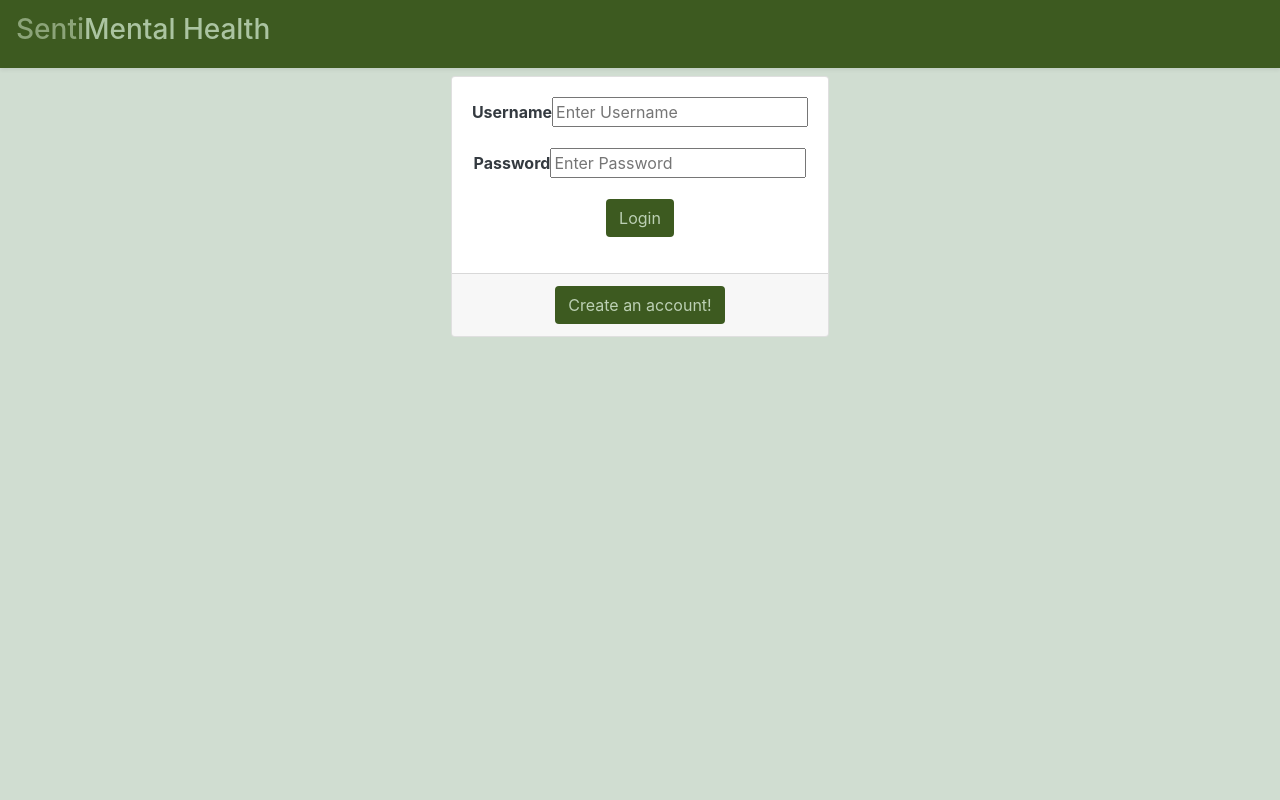
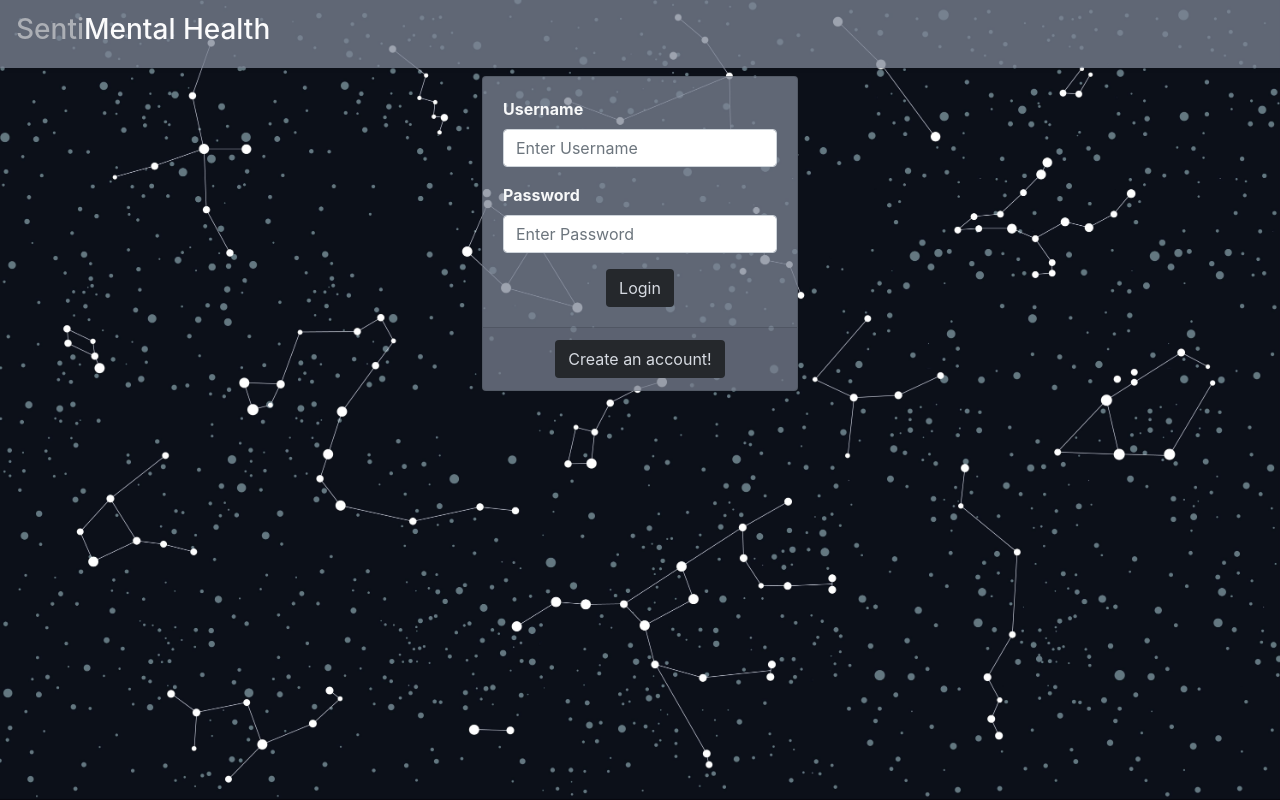
Before and after one commit to ptrcktylr/mental-health-app, an Angular app in the folder AngularMentalHealthApp/: page /login in a window 1280 px wide. Built offline with nearby package versions, Linux system fonts and the light colour scheme.

Commit message:
I decided I didn't like the green

```diff
--- a/AngularMentalHealthApp/src/app/components/portal/login/login.component.html
+++ b/AngularMentalHealthApp/src/app/components/portal/login/login.component.html
@@ -1,18 +1,18 @@
 <nav class="navbar navbar-expand-sm shadow-sm my-navbar">
     <a class="navbar-brand" href=""><h3><span id="normalWords">Senti</span><span class="emphasisWords">Mental Health</span></h3></a>
 </nav>
-<div class="d-flex p-2 justify-content-center">
-    <div id = "login" class="card">
-        <div class="card-body text-dark text-center">
+<div class="d-flex p-2 justify-content-center align-items-center">
+    <div id = "login" class="card my-card">
+        <div class="card-body">
             <div class="form-group">
                 <label for="uname"><b>Username</b></label>
-                <input (click) = "resetError()" id="username" [(ngModel)] = "username" type="text" placeholder="Enter Username" name="uname" required>
+                <input class="form-control" (click) = "resetError()" id="username" [(ngModel)] = "username" type="text" placeholder="Enter Username" name="uname" required>
             </div>
             <div class="form-group">
                 <label for="psw"><b>Password</b></label>
-                <input (click) = "resetError()" id = "password" [(ngModel)] = "password" type="password" placeholder="Enter Password" name="psw" required>
+                <input class="form-control"(click) = "resetError()" id = "password" [(ngModel)] = "password" type="password" placeholder="Enter Password" name="psw" required>
             </div>
-            <div class="form-group">
+            <div class="text-center">
                 <button (click) = "login()" id = "loginButton" class="btn">Login</button>
             </div>
         </div>
--- a/AngularMentalHealthApp/src/app/components/professionals/professional-all-patients/professional-all-patients.component.html
+++ b/AngularMentalHealthApp/src/app/components/professionals/professional-all-patients/professional-all-patients.component.html
@@ -1,2 +1,2 @@
 <app-professional-nav></app-professional-nav>
-<p>professional-all-patients works!</p>
+<div class="justify-content-center"><p>professional-all-patients works!</p></div>
--- a/AngularMentalHealthApp/src/styles.css
+++ b/AngularMentalHealthApp/src/styles.css
@@ -1,33 +1,42 @@
 .my-navbar{
-    background-color: #3D5A20;
+    background-color: rgb(124, 132, 148, .75);
+}
+.my-card{
+    background-color: rgb(124, 132, 148, .75);
+    color: #f7f8f9;
 }
 
 .normalWords{
-    color: #8CA479;
+    color: #D7DBE2;
 }
 
 #normalWords{
-    color: #8CA479;
+    color: #acafb5;
 }
 
 .normalWords:hover{
-    color: #ABC4A1;
+    color: #f7f8f9;
 }
 
 .emphasisWords{
-    color: #ABC4A1;
+    color: #fbfbfc;
 }
 
 body{
-    background-color: #D0DDD1;
-    color: #262C29;
+    color: #f7f8f9;
+    background: url(assets/constellations-wallpaper.jpg) no-repeat center center fixed;
+    -webkit-background-size: cover;
+    -moz-background-size: cover;
+    -o-background-size: cover;
+    background-size: cover;
 }
 
 .btn{
-    background-color: #3D5A20;
-    color: #bcd0b4;
+    background-color: #25282c;
+    color: #D7DBE2;
 }
 
 .btn:hover{
-    color: #dde7d9;
+    background-color: #32353b;
+    color: #f7f8f9;
 }
```
Also changed, not shown: AngularMentalHealthApp/src/assets/constellations-wallpaper.jpg (added).
